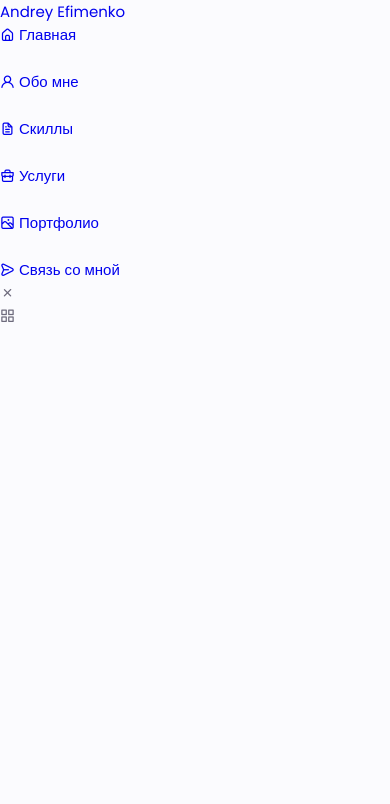
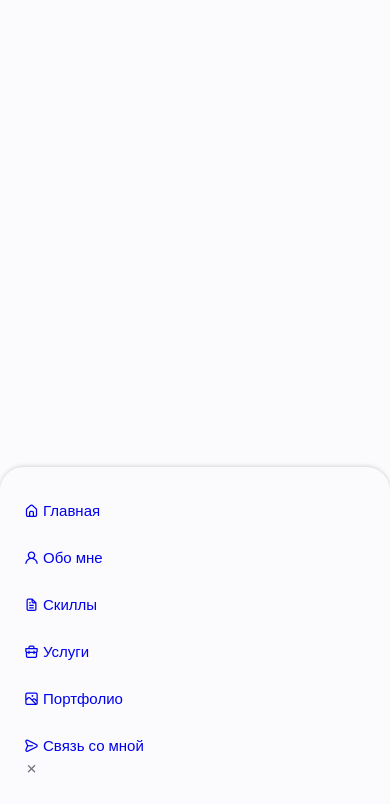
Before and after one commit to smileperez/aefimenko-site, a plain HTML site: page index.html in a window 390 px wide. Drawn offline with nearby package versions, Linux system fonts and the light colour scheme.

Commit message:
Update style.css

```diff
--- a/css/style.css
+++ b/css/style.css
@@ -45,7 +45,7 @@
 
     /* z-index */
     --z-tooltip: 10;
-    --z-foxed: 100;
+    --z-fixed: 100;
     --z-modal: 1000;
 }
 
@@ -131,3 +131,55 @@
     display: grid;
     gap: 1.5rem;
 }
+
+.header {
+    width: 100%;
+    position: fixed;
+    bottom: 0;
+    left: 0;
+    z-index: var(--z-fixed);
+    background-color: var(--body-color);
+}
+
+/* nav */
+
+.nav {
+    max-width: 968px;
+    height: var(--header-height);
+    display: flex;
+    justify-content: space-between;
+    align-items: center;
+}
+
+.nav-logo,
+.nav-toggle {
+    color: var(--title-color);
+    font-weight: var(--font-medium);
+}
+
+.nav-logo:hover {
+    color: var(--first-color);
+}
+
+.nav-toggle {
+    font-size: 1.1rem;
+    cursor: pointer;
+}
+
+.nav-toggle:hover {
+    color: var(--first-color);
+}
+
+@media screen and (max-width: 767px) {
+    .nav-menu {
+        position: fixed;
+        bottom: 0;
+        left: 0;
+        width: 100%;
+        background-color: var(--body-color);
+        padding: 2rem 1.5rem 4rem;
+        box-shadow: 0 -1px 4px rgba(0, 0, 0, .15);
+        border-radius: 1.5rem 1.5rem 0 0;
+        transition: .3s;
+    }
+}
```
